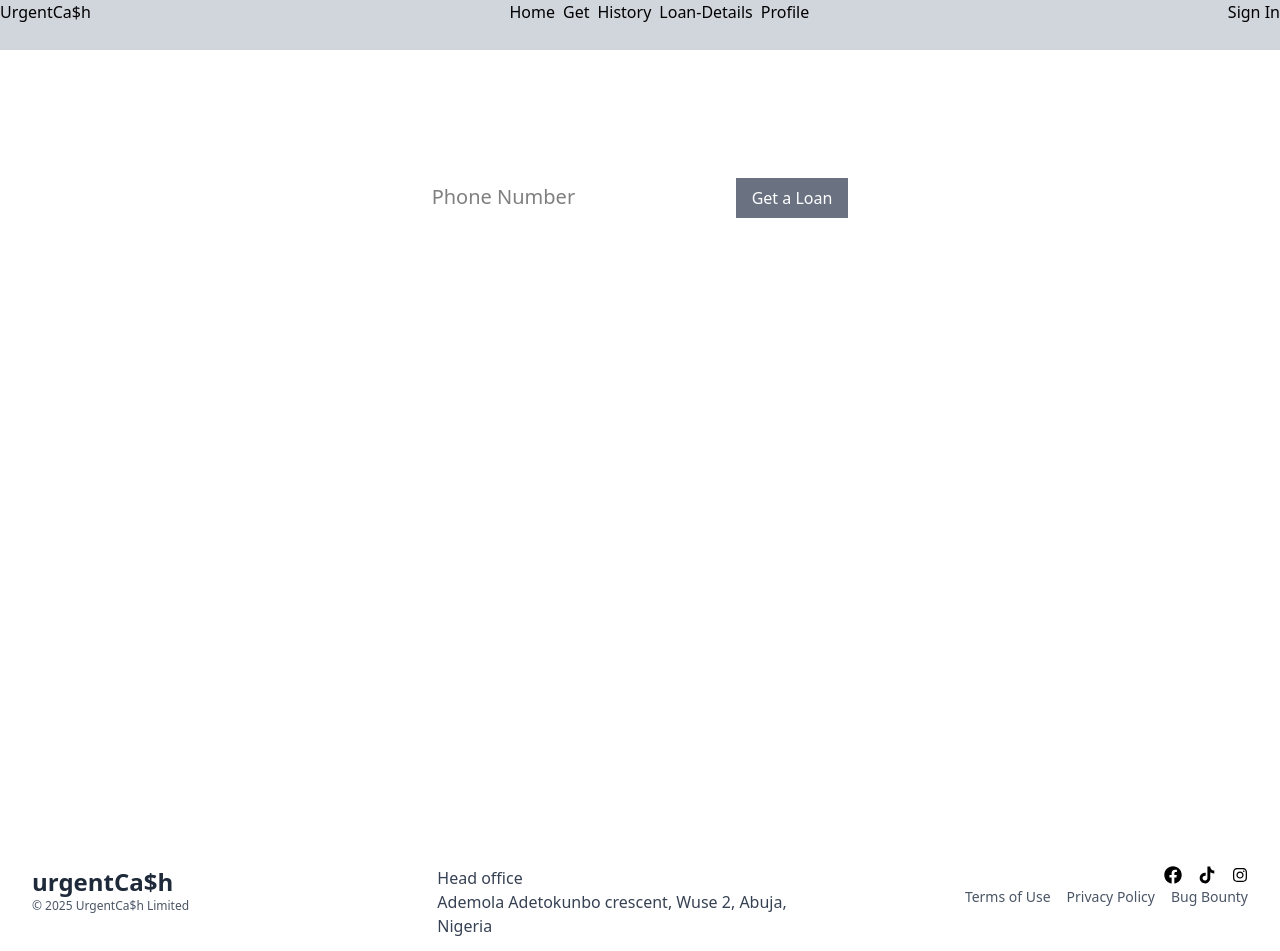
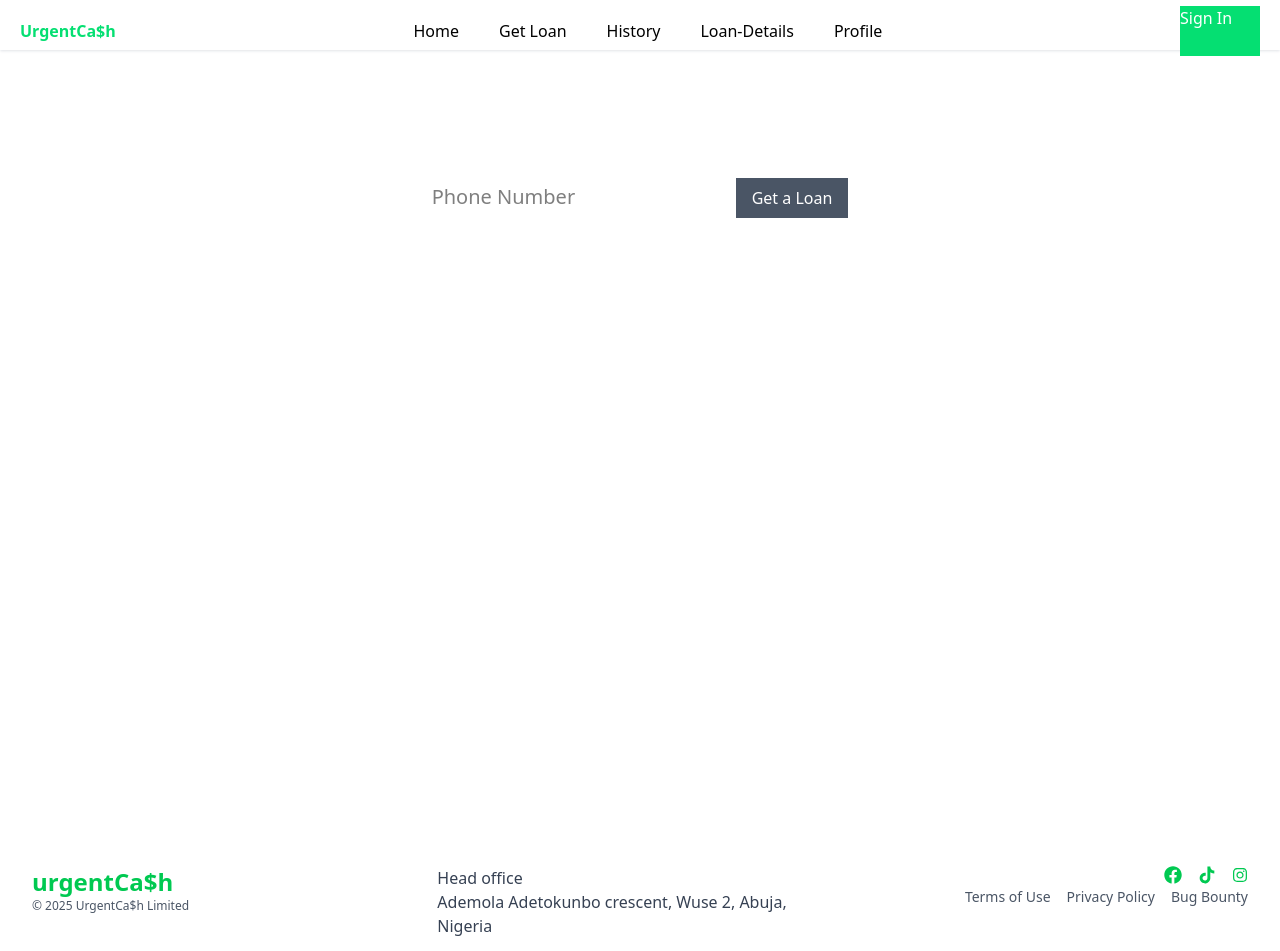
Before and after one commit to Abbaciti001/urgentcash, a Next.js app: page / in a window 1280 px wide. Shown: the top 951 px of the page. Built offline with nearby package versions, Linux system fonts and the light colour scheme.

Commit message:
firebase/googleauth

```diff
--- /dev/null
+++ b/app/api/auth/[...nextauth]/route.js
@@ -0,0 +1,2 @@
+import { handlers } from "@/auth" // Referring to the auth.ts we just created
+export const { GET, POST } = handlers
--- a/app/auth/signin/page.js
+++ b/app/auth/signin/page.js
@@ -1,3 +1,4 @@
+import { signIn } from "@/auth";
 import Link from "next/link";
 import { FaGoogle } from "react-icons/fa";
 
@@ -8,10 +9,15 @@ export default function Auth () {
                 <div className="w-full md:w-[30em] rounded-md bg-white p-4">
                     <h1 className="text-2xl mb-2">Sign into urgentCa$h</h1>
                        <p>Sign in Using.....</p>
-                 <form className="mb-2">
+                 <form
+                 action={async() => {
+                       "use server"
+                    await signIn("google")
+                 }}
+                 className="mb-2">
                     <button className="w-full h-[3.2em] flex justify-center items-center gap-2 border-b-2
-                    border-red-500 bg-black rounded-md">
-                        <FaGoogle/>
+                    border-green-500 bg-black rounded-md">
+                        <FaGoogle className="text-white text-3xl"/>
                         <span className="text-white text-lg">Google Account</span>
                     </button>
                  </form>
--- a/app/dashboard/get-loan/page.js
+++ b/app/dashboard/get-loan/page.js
@@ -0,0 +1,54 @@
+ "use client"
+import { TextField } from "@mui/material";
+import { useState } from "react";
+
+const duration = [
+    {id: "7", days:7},
+    {id: "30", days: 30},
+    {id: "90", days: 90},
+]
+
+export default function GetLoan (){
+    const [clickedRate, setClickedRate] = useState(undefined);
+    const [rate , setRate] = useState(0);
+    const [paybackAmount, setPaybackAmount] = useState(undefined);
+    const [loanDate, setLoanDate] = useState(0);
+    return (
+        <main className="min-h-screen flex justify-center py-4 md:py-6 md:px-6 lg:px-16 bg-gray-100">
+            <div className="w-full md:w-[380px] flex flex-col gap-4 border border-gray-200 rounded-md p-2 md:pb-6">
+                <blockquote className="border-b border-gray-200 pb-3">
+                    <span className="font-thin text-lg text-green-800 text-center">Get Instant Loan from UrgentCa$h</span>
+                </blockquote>
+                <form className="flex flex-col gap-4">
+                    <div className="flex flex-col gap-1">
+                        <label className="text-green-800 text-xs">Enter Amount to borrow</label>
+                        <TextField
+                        id="amount"
+                        variant="outlined"
+                        type="number"
+                        placeholder="loan amount"/>
+                    </div>
+                    <div className="border-dashed border border-green-600 p-4 rounded-md">
+                        <p className="text-green-800 text-sm mb-3">Choose Loan duration</p>
+                        <ul className="grid grid-cols-3 gap-2">
+                        </ul>
+                    </div>
+                    <div className="border-dashed border border-green-600 p-4 rounded-md">
+                        <p className="text-green-800">Interest rate for 7 days</p>
+                        <p className="text-4xl text-green-800">Rate</p>
+                    </div>
+                    <div className="flex flex-col gap-3 bg-gradient-to-b from-green-500 to-green-800 border-dashed
+                    border border-green-600 p-4 rounded-md">
+                      <p className="text-green-100">Pay back Amount</p>
+                      <p className="text-4xl text-white">payback</p>
+                    </div>
+                    <div className="flex items-center gap-1">
+                    <button type="submit" className="p-2 rounded-md bg-green-600 text-white text-xl uppercase">
+                    Get Loan</button>
+
+                    </div>
+                </form>
+            </div>
+        </main>
+    )
+}
--- a/app/page.js
+++ b/app/page.js
@@ -6,15 +6,15 @@ export default function Pain() {
 return (
 
     <main>
-<div className="min-h-screen bg-black-900 text-white">
+<div className="min-h-screen bg-black-500 text-white">
 
 
 
 <div className="text-center py-16 px-4">
-    <h2 className="text-4xl font-bold">Fast. Easy. Loans your way.</h2>
+    <h2 className="text-4xl font-bold">Quick. Easy. Loans your way.</h2>
 <div className="mt-6">
       <input type="text" placeholder="Phone Number" className="text-xl text-black" />
-      <button className="bg-gray-500 px-4 py-2 ml-2">Get a Loan</button>
+      <button className="bg-gray-600 px-4 py-2 ml-2">Get a Loan</button>
 </div>
     <p className="text-sm mt-2">Checking for loan offers is completely free. We never share your information. </p>
      <a href = "#">  Terms & Conditions</a>
@@ -25,7 +25,7 @@ return (
 </ul>
 </div>
 
-<div className="bg-black-800 py-8 text-center">
+<div className="bg-black-700 py-8 text-center">
 <div className="grid grid-cols-2 md:grid-cols-4 gap-6">
 <div>
         <p className=" ml-39"><SlCalender/></p>
@@ -51,12 +51,6 @@ return (
 </div>
 </div>
 
-
-
-
-
-
-
     </main>
   );
 }
--- /dev/null
+++ b/auth.js
@@ -0,0 +1,9 @@
+import NextAuth from "next-auth"
+import Google from "next-auth/providers/google"
+
+export const { handlers, signIn, signOut, auth } = NextAuth({
+  providers: [ Google({
+    clientId:process.env.AUTH_GOOGLE_ID,
+    clientSecret:process.env.AUTH_GOOGLE_SECRET,
+  })],
+})
--- a/components/Footer.js
+++ b/components/Footer.js
@@ -8,7 +8,7 @@ export default function Footer () {
     return (
         <footer className="grid grid-cols-1 gap-4 md:px-8 md:grid-cols-2 lg:grid-cols-3 py-4 px-2 lg:gap-0">
             <div>
-                <p className="text-2xl text-gray-800 font-bold">urgentCa$h</p>
+                <p className="text-2xl text-green-500 font-bold">urgentCa$h</p>
                 <p className="text-xs text-gray-600"> &copy; {year} UrgentCa$h Limited</p>
             </div>
             <div>
@@ -17,9 +17,9 @@ export default function Footer () {
             </div>
             <div>
                 <ul className="flex lg:justify-end items-center gap-4">
-                   <li><Link href=""><FaFacebook className="text-lg"/></Link></li>
-                   <li><Link href=""><IoLogoTiktok  className="text-lg"/></Link></li>
-                   <li><Link href=""><FaInstagram  className="text-md"/></Link></li>
+                   <li><Link href=""><FaFacebook className="text-lg text-green-500"/></Link></li>
+                   <li><Link href=""><IoLogoTiktok  className="text-lg text-green-500"/></Link></li>
+                   <li><Link href=""><FaInstagram  className="text-md text-green-500"/></Link></li>
                 </ul>
                 <ul className="flex lg:justify-end items-center gap-4">
                     <li><Link href="#" className="text-sm text-gray-600">Terms of Use</Link></li>
--- a/components/Navbar.js
+++ b/components/Navbar.js
@@ -1,17 +1,44 @@
+ "use client"
+import { useState } from "react";
+import { FaGripLines } from "react-icons/fa6";
+
 export default function Navbar (){
+      const [menuOpen, serMenuOpen] = useState(false);
+
+      const toggleMenu = () => {
+        setMenuOpen(!menuOpen)
+      }
+
     return (
-        <main className="bg-gray-300 w-[100%] h-[50px]">
-           <div className="flex justify-between">
-             <p>UrgentCa$h</p>
-             <ul className="flex gap-2">
+        <main className="bg-white shadow shadow-gray-200 w-full">
+           <div className="flex justify-between items-center pt-3 px-5 h-[50px]">
+              <p className="font-bold text-green-400">UrgentCa$h</p>
+              <ul className="hidden md:flex gap-10">
                  <li>Home</li>
-                <li>Get</li>
+                 <li>Get Loan</li>
                  <li>History</li>
                  <li>Loan-Details</li>
                  <li>Profile</li>
             </ul>
-             <p>Sign In</p>
+            <p className="hidden md:block h-[50px] w-[80px] bg-green-400 text-white justify-center">Sign In</p>
+
+            <div className="block md:hidden">
+             <FaGripLines className="text-xl cursor pointer text-green-500"
+             onClick={toggleMenu} />
               </div>
+             </div>
+             {menuOpen && (
+             <div className="md:hidden px-5 pb-3">
+               <ul className="flex flex-col gap-3">
+                 <li>Home</li>
+                 <li>Get Loan</li>
+                 <li>History</li>
+                 <li>Loan-Details</li>
+                 <li>Profile</li>
+               </ul>
+               <p className="mt-2">Sign In</p>
+             </div>
+             )}
         </main>
     )
 }
--- /dev/null
+++ b/config/firebase.config.js
@@ -0,0 +1,17 @@
+// Import the functions you need from the SDKs you need
+import { initializeApp } from "firebase/app";
+// TODO: Add SDKs for Firebase products that you want to use
+// https://firebase.google.com/docs/web/setup#available-libraries
+
+// Your web app's Firebase configuration
+const firebaseConfig = {
+  apiKey: "AIzaSyCJqqJzhXjXRAK9ayYlIrcqVxVQNYYODfU",
+  authDomain: "urgentcash-21e87.firebaseapp.com",
+  projectId: "urgentcash-21e87",
+  storageBucket: "urgentcash-21e87.firebasestorage.app",
+  messagingSenderId: "894649275631",
+  appId: "1:894649275631:web:01c5cc211b21b7977ef71a"
+};
+
+// Initialize Firebase
+const app = initializeApp(firebaseConfig);
--- a/package.json
+++ b/package.json
@@ -12,10 +12,14 @@
     "@emotion/react": "^11.14.0",
     "@emotion/styled": "^11.14.0",
     "@mui/material": "^7.0.0",
+    "firebase": "^11.6.0",
+    "formik": "^2.4.6",
     "next": "15.2.3",
+    "next-auth": "^5.0.0-beta.25",
     "react": "^19.0.0",
     "react-dom": "^19.0.0",
-    "react-icons": "^5.5.0"
+    "react-icons": "^5.5.0",
+    "yup": "^1.6.1"
   },
   "devDependencies": {
     "@tailwindcss/postcss": "^4",
```
Also changed, not shown: 1 other file (tests, documents, lock files or other folders). Lines whose indentation alone changed are shown as unchanged.
